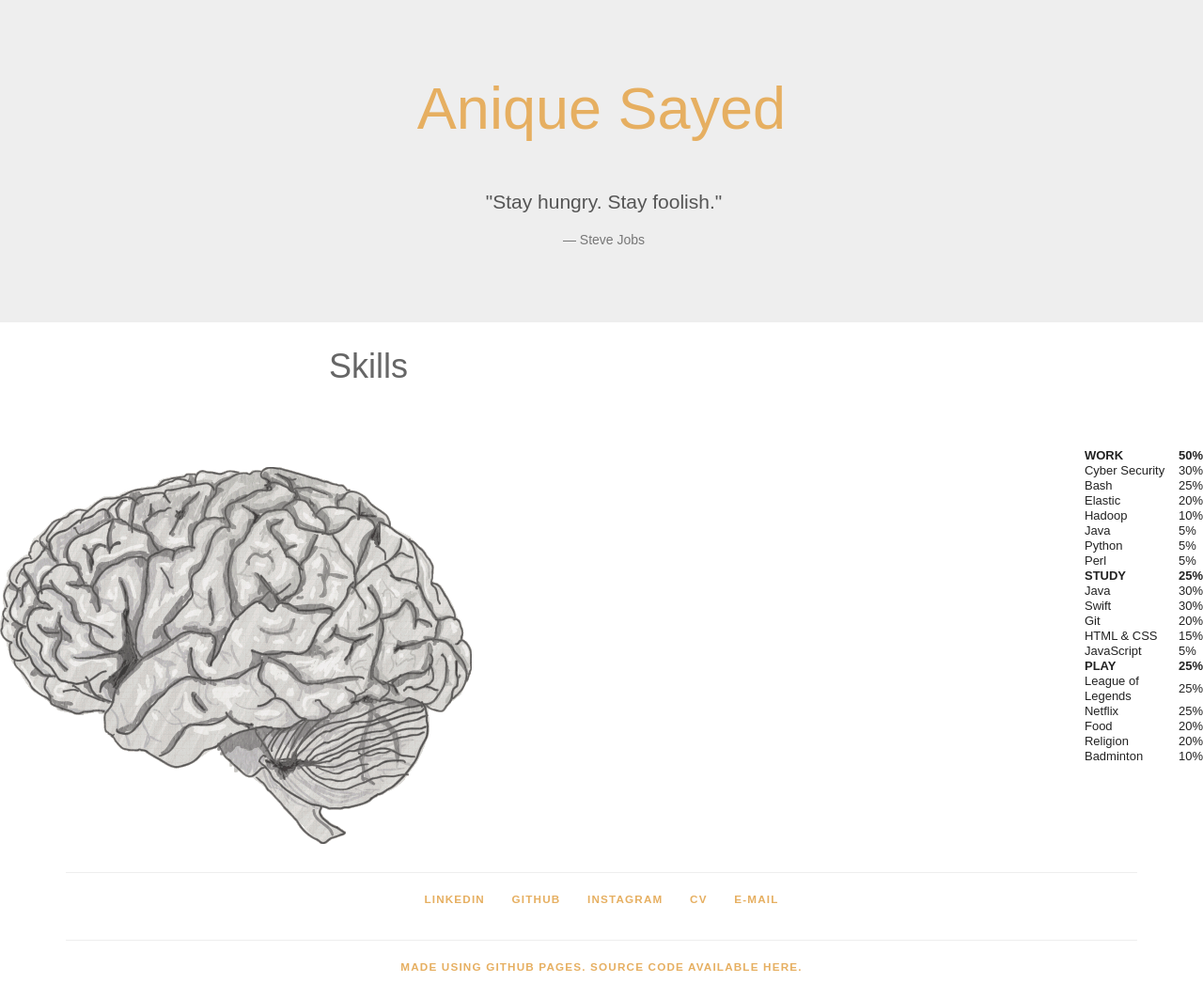
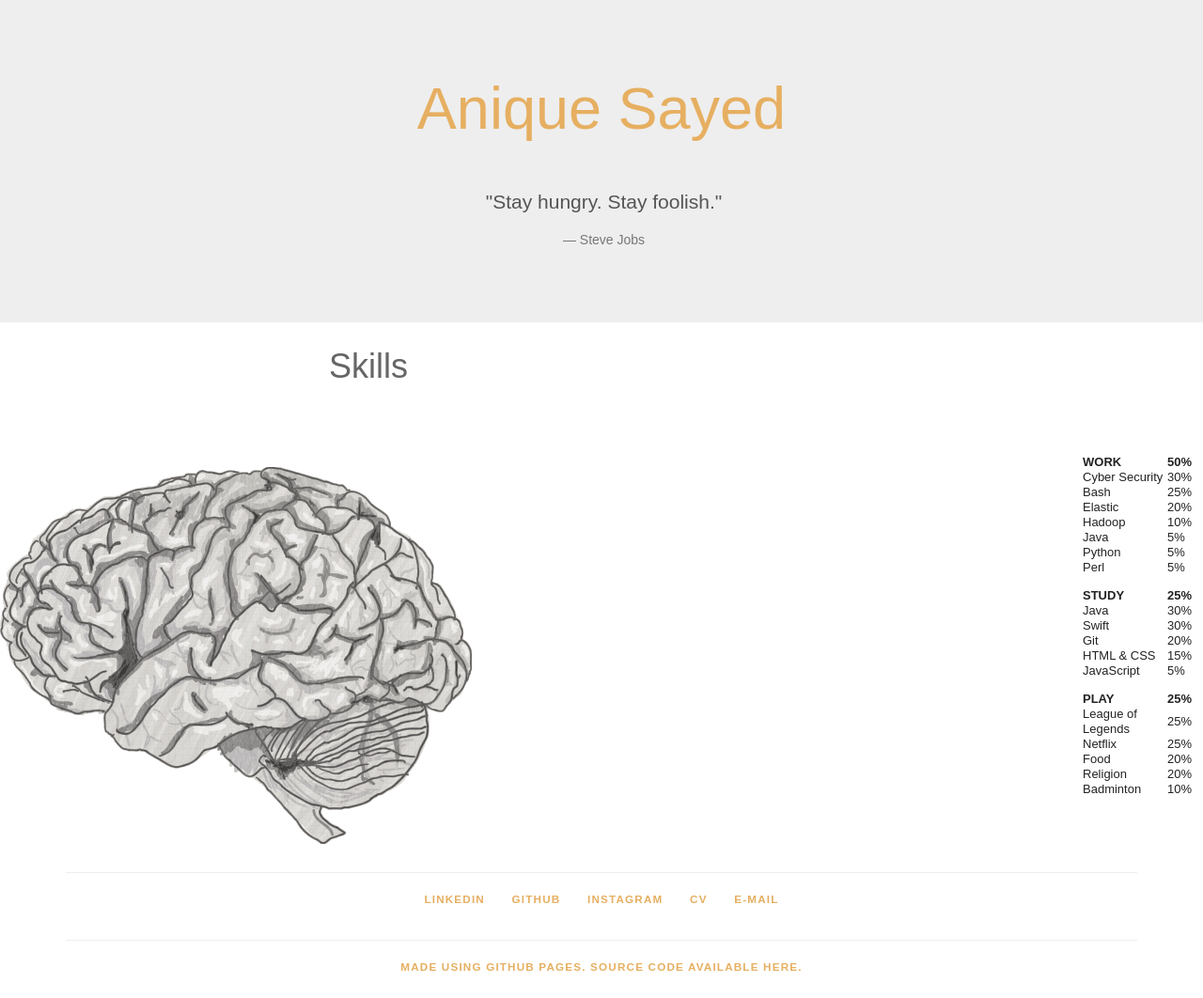
Before and after one commit to aniquesayed/aniquesayed.github.io, a Jekyll site: the page built from languages.html, in a window 1280 px wide. Shown: the whole page at 94% size. Built offline with Jekyll 4.4.1, drawn with Linux system fonts in a browser that asks for light colours; some web fonts are replaced.

Commit message:
editing languages page

```diff
--- a/css/skills.css
+++ b/css/skills.css
@@ -105,7 +105,11 @@
     float: right;
   }
     #infografik .leftside .gehirndesign, #infografik .leftside .gehirncoding, #infografik .leftside .gehirnspiele {
+      width:  140px; /* 130px */
+      padding: 7px 12px;
+      margin: 0;
 
+      background: url('../images/layout/gehirn_links_hover.png') no-repeat 0 500px;
 
     }
     #infografik .leftside .gehirndesign.aktivkat {
```
